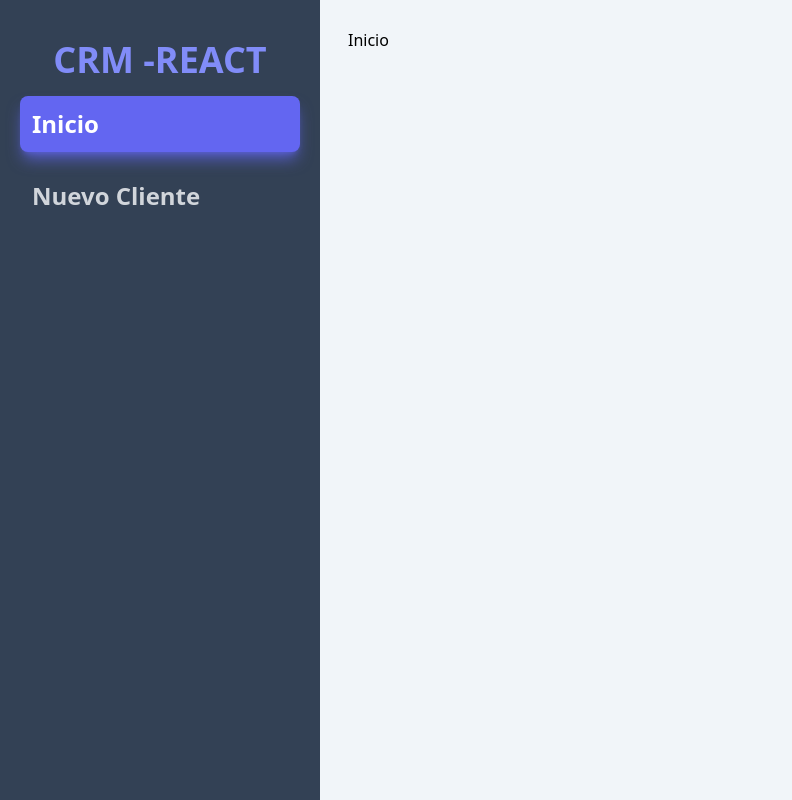
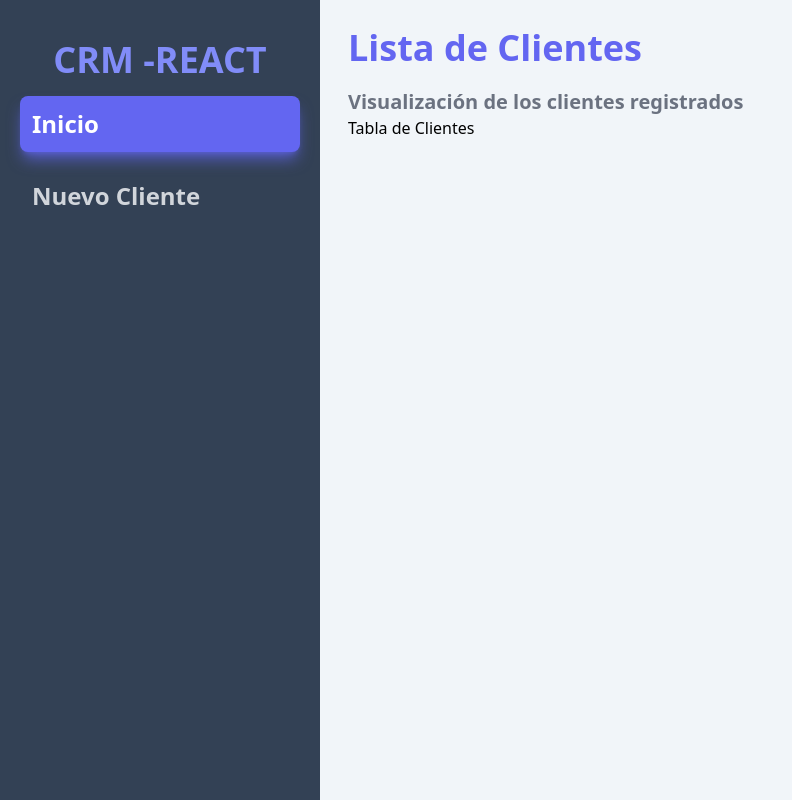
Before and after one commit to Jilverdelacruz/crm-react, a React (Vite) app: page /clientes in a window 1280 px wide. Shown: the whole page, without its empty margins (0-792 px from the left). Built offline with nearby package versions, Linux system fonts and the light colour scheme; data requests are answered from the project's data file.

Commit message:
get api clientes

```diff
--- a/db.json
+++ b/db.json
@@ -7,6 +7,22 @@
       "telefono": "+51 989969593",
       "notas": "Nuevo Cliente moroso",
       "id": 1
+    },
+    {
+      "nombre": "jilver",
+      "empresa": "asas",
+      "email": "jilver.soporte@gmail.com",
+      "telefono": "+51 989969593",
+      "notas": "wqafdergfre",
+      "id": 2
+    },
+    {
+      "nombre": "jilver",
+      "empresa": "asddsad",
+      "email": "jilver.soporte@gmail.com",
+      "telefono": "+51 989969593",
+      "notas": "tyhyt",
+      "id": 3
     }
   ]
 }
--- a/src/componentes/Formulario.jsx
+++ b/src/componentes/Formulario.jsx
@@ -1,9 +1,10 @@
-import {Formik, Form, Field, ErrorMessage} from 'formik'
+import {Formik, Form, Field} from 'formik'
+import {useNavigate} from 'react-router-dom'
 import * as Yup from 'yup'
 import Alerta from './Alerta'
 
 const Formulario =() =>{
-
+    const navigate = useNavigate()
     const nuevoClienteSchemma = Yup.object().shape({
         nombre: Yup.string()
         .min(3,'Ingresar el mínimo de caracteres')
@@ -30,9 +31,7 @@ const Formulario =() =>{
                 'Content-type':'application/json'
             }
         })
-        console.log(respuesta)
         const resultado = await respuesta.json()
-        console.log(resultado)
        } catch (error) {
         console.log(error)
        }
@@ -51,8 +50,10 @@ const Formulario =() =>{
 
             }}
             // leyendo los valores
-            onSubmit={(valores)=>{
-                handleSubmit(valores)
+            onSubmit={async (valores, {resetForm})=>{ // como es un arrow function se le puede agregar el async
+                await handleSubmit(valores) // el await se usa para que primero espere que mande los valores y recien lo resetee
+                resetForm()
+                navigate('/clientes')
             }}
 
             validationSchema={nuevoClienteSchemma} // para que se aplique la validación
--- /dev/null
+++ b/src/componentes/ListaClientes.JSX
@@ -0,0 +1,10 @@
+
+
+const ListaClientes = () => {
+
+    return (
+        <p>Tabla de Clientes</p>
+
+    )
+}
+export default ListaClientes
--- a/src/paginas/Inicio.jsx
+++ b/src/paginas/Inicio.jsx
@@ -1,10 +1,29 @@
 
-
+import ListaClientes from "../componentes/ListaClientes"
+import {useState,useEffect} from 'react'
 const Inicio = () =>{
 
+    const [clientes, SetClientes] = useState([])
+
+    useEffect( ()=>{
+        const cargarClientes =(async ()=>{
+            try {
+            const url = 'http://localhost:4000/clientes'
+            const respuesta = await fetch(url)
+            const resultado = await respuesta.json()
+            SetClientes(resultado)
+            } catch (error) {
+                console.log(error)
+            }
+
+        })
+        cargarClientes()
+    }, [])
     return (
         <div>
-            <h1>Inicio</h1>
+             <h1 className="font-bold text-4xl text-indigo-500">Lista de Clientes</h1>
+            <p className="text-xl mt-5 font-semibold text-gray-500">Visualización de los clientes registrados</p>
+            < ListaClientes />
 
         </div>
     )
```
